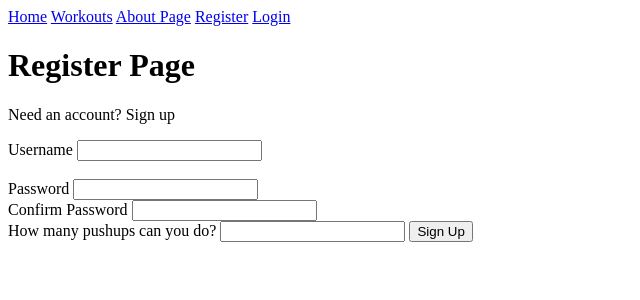
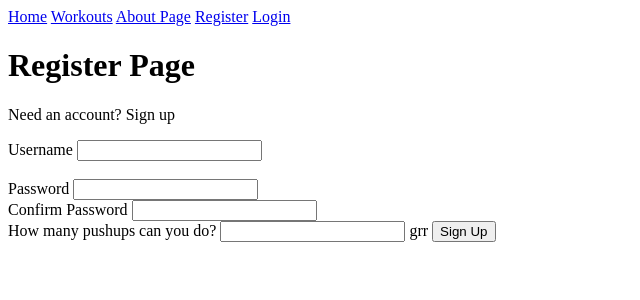
Before and after one commit to agrisjakob/Feats-of-Strength-Flask-Project, a Flask app: page /register in a window 1280 px wide. Shown: the top 300 px of the page, without its empty margins (0-640 px from the left). Run offline with Flask 2, Linux system fonts and the light colour scheme.

Commit message:
Update register.html

```diff
--- a/app/templates/register.html
+++ b/app/templates/register.html
@@ -43,7 +43,7 @@
 		<br>
 		{{ form.level.label }}
 		{{ form.level }}
-
+			grr
 		{{ form.submit }}
 
 
```
